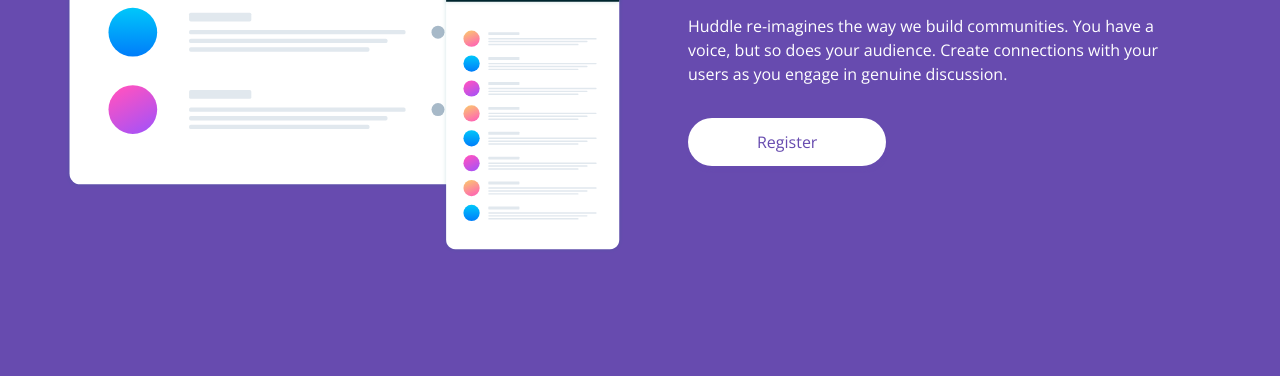
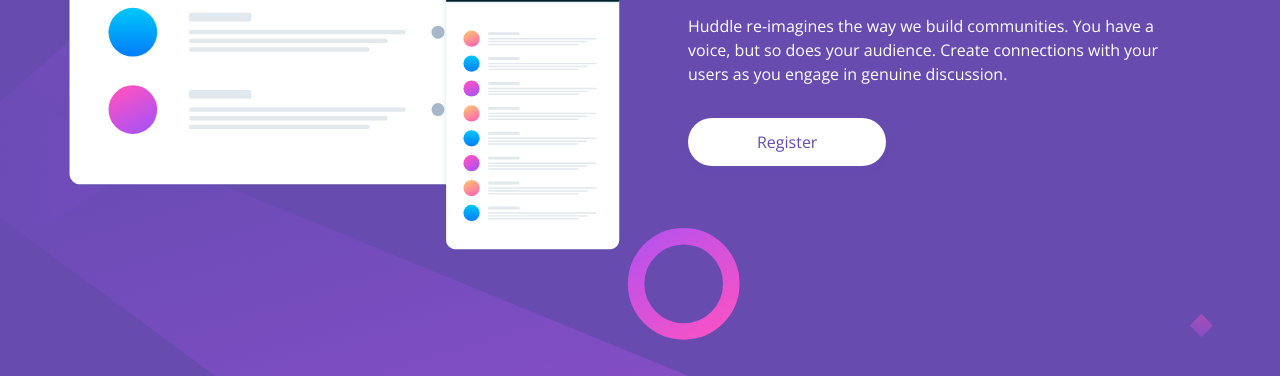
Before and after one commit to undrthegraveyard/Huddle-Landing-Page, a plain HTML site: page index.html in a window 1280 px wide. Shown: the part 263-639 px from the top of the page. Drawn offline with nearby package versions, Linux system fonts and the light colour scheme; the site is published under a folder, as on GitHub Pages, so addresses that start at the root find nothing.

Commit message:
Update style.css

```diff
--- a/style.css
+++ b/style.css
@@ -42,7 +42,7 @@ body{
     height: auto;
     width: 100vw;
     background-color: var(--clr-primary-400);
-    background-image: url("/images/bg-mobile.svg");
+    background-image: url("images/bg-mobile.svg");
     background-size: 100%;
     background-position: 0 0;
     background-repeat: no-repeat;
@@ -126,7 +126,7 @@ body{
 @media (min-width: 900px){
     body{
     background-color: var(--clr-primary-400);
-    background-image: url("/images/bg-desktop.svg");
+    background-image: url("images/bg-desktop.svg");
     }
     .page{
         display: grid;
```
